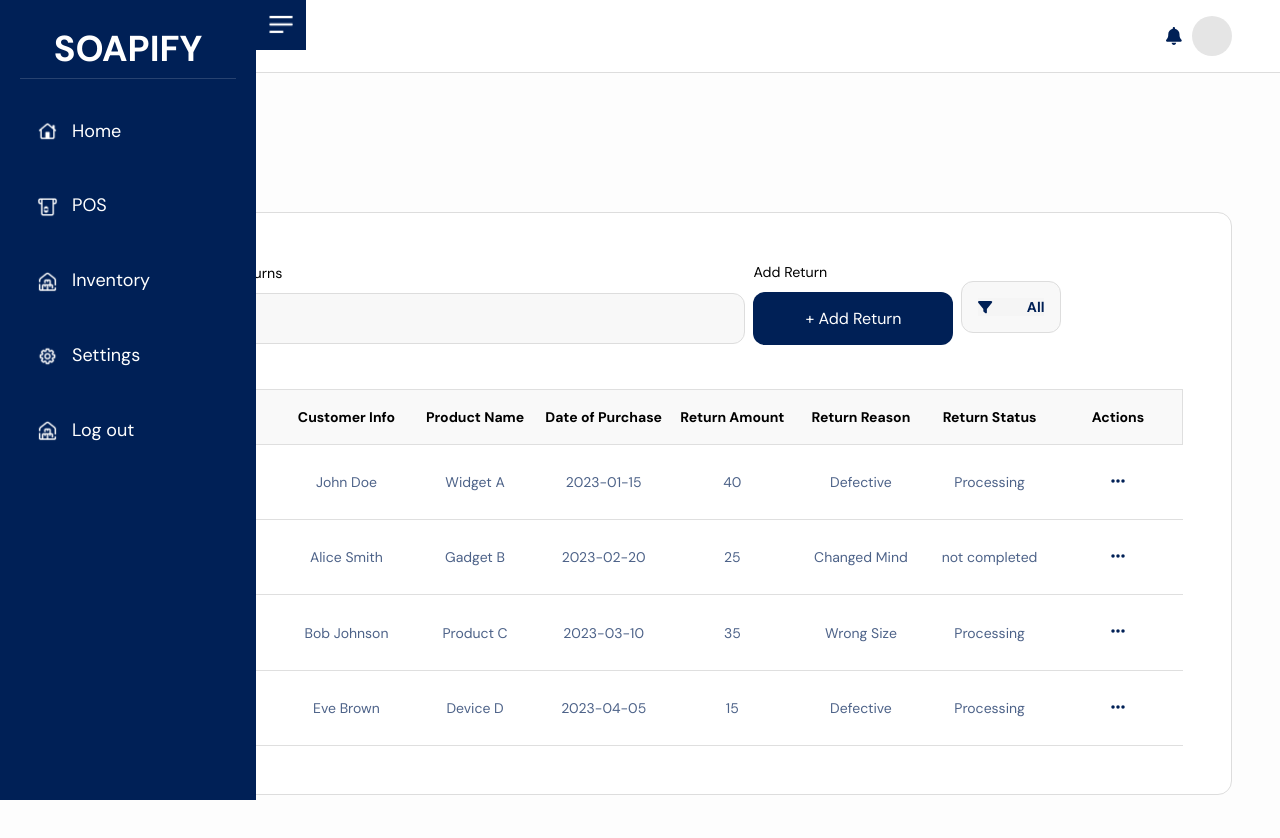
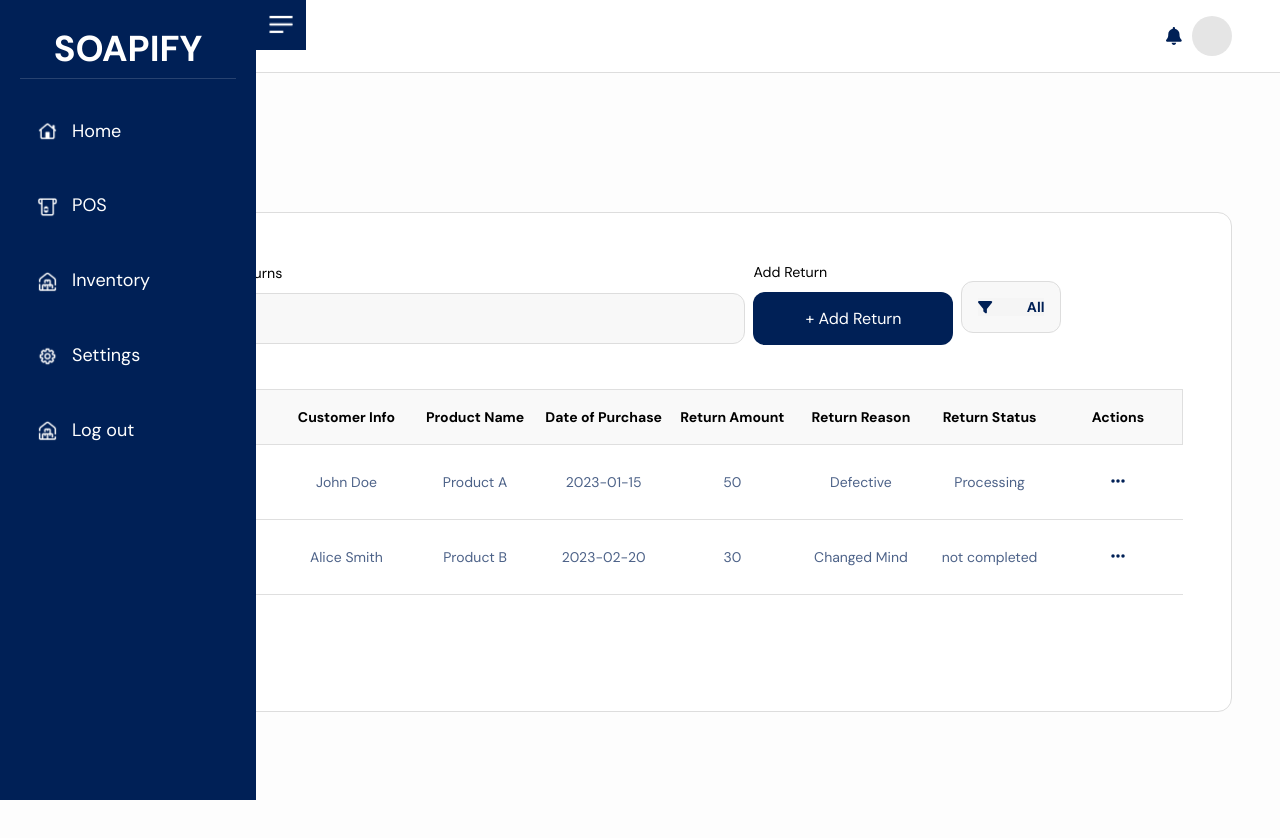
Before and after one commit to angeloeboy/soapify-frontend, a Next.js app: page /dashboard/return in a window 1280 px wide. Shown: the top 838 px of the page. After the commit the page ends 800 px from the top, so only its background shows below. Built offline with nearby package versions, Linux system fonts and the light colour scheme.

Commit message:
creation of return page

```diff
--- a/src/components/return/SearchBarAndFilter.jsx
+++ b/src/components/return/SearchBarAndFilter.jsx
@@ -13,7 +13,8 @@
       <div>
         <p> Add Return </p>
         <Button onClick={() => setIsAddPopUpOpen(true)}>+ Add Return</Button>
-      </div>
+
+       </div>
 
       <Dropdown />
     </TableControlPanel>
--- a/src/pages/dashboard/return/index.jsx
+++ b/src/pages/dashboard/return/index.jsx
@@ -3,60 +3,44 @@
 import PageTitle from "@/components/misc/pageTitle";
 import Table, { ActionContainer, TableData, TableHeadings, TableRows } from "@/styled-components/TableComponent";
 import StyledPanel from "@/styled-components/StyledPanel";
-import { faEllipsis, faTrash, faPen } from "@fortawesome/free-solid-svg-icons";
+import { faEllipsis, faPen, faTrash } from "@fortawesome/free-solid-svg-icons";
 import { FontAwesomeIcon } from "@fortawesome/react-fontawesome";
 import AddReturnComponent from "@/components/return/addReturn";
 import ReturnSearchBar from "@/components/return/SearchBarAndFilter";
+
 const ReturnPage = () => {
   const [returns, setReturns] = useState([]);
   const [activeActionContainer, setActiveActionContainer] = useState(-1);
-  const [isAddPopUpOpen, setIsAddPopUpOpen] = useState(false);
+  const [isAddPopUpOpen, setIsAddPopUpOpen] = useState(false); // State to control the popup
 
   useEffect(() => {
-    // Fetch return data when the component mounts (replace with API calls)
+    // Fetch return data when the component mounts (can be replaced with API calls)
     const staticReturnData = [
       {
         returnID: "R001",
         customerInfo: "John Doe",
-        productName: "Widget A",
+        productName: "Product A",
         dateOfPurchase: "2023-01-15",
-        returnAmount: 40.00,
+        returnAmount: 50.00,
         returnReason: "Defective",
         returnStatus: "Processing",
       },
       {
         returnID: "R002",
         customerInfo: "Alice Smith",
-        productName: "Gadget B",
+        productName: "Product B",
         dateOfPurchase: "2023-02-20",
-        returnAmount: 25.00,
+        returnAmount: 30.00,
         returnReason: "Changed Mind",
         returnStatus: "not completed",
       },
-      {
-        returnID: "R003",
-        customerInfo: "Bob Johnson",
-        productName: "Product C",
-        dateOfPurchase: "2023-03-10",
-        returnAmount: 35.00,
-        returnReason: "Wrong Size",
-        returnStatus: "Processing",
-      },
-      {
-        returnID: "R004",
-        customerInfo: "Eve Brown",
-        productName: "Device D",
-        dateOfPurchase: "2023-04-05",
-        returnAmount: 15.00,
-        returnReason: "Defective",
-        returnStatus: "Processing",
-      },
+      // Add more return objects here as needed
     ];
 
     setReturns(staticReturnData);
   }, []);
 
-  const getReturnsFunc = async () => {
+  const getReturnsFunc = () => {
     // Implement this function to fetch the latest return data (e.g., from an API)
     // Update the 'returns' state with the fetched data
   };
@@ -66,6 +50,7 @@
       <PageTitle title="Returns" />
 
       <StyledPanel>
+        {/* Button to open the Add Return popup */}
         <ReturnSearchBar setIsAddPopUpOpen={setIsAddPopUpOpen} setReturnsDisplay={setReturns} />
 
         <Table>
```
Also changed, not shown: 1 other file (tests, documents, lock files or other folders).
